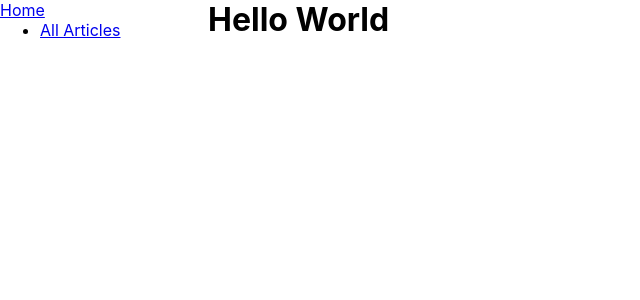
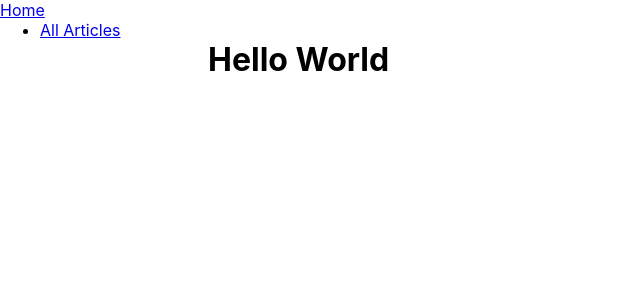
Before and after one commit to lucamarial/DJL-Client, a React (Create React App) app: page / in a window 1280 px wide. Shown: the top 300 px of the page, without its empty margins (0-640 px from the left). Built offline with nearby package versions, Linux system fonts and the light colour scheme.

Commit message:
Removes sidebar styling

```diff
--- a/src/index.css
+++ b/src/index.css
@@ -12,12 +12,6 @@ body {
   -moz-osx-font-smoothing: grayscale;
 }
 
-.sidebar {
-  width: 13em;
-  height: 100%;
-  position: fixed;
-}
-
 main {
   margin-left: 13em;
 }
```
